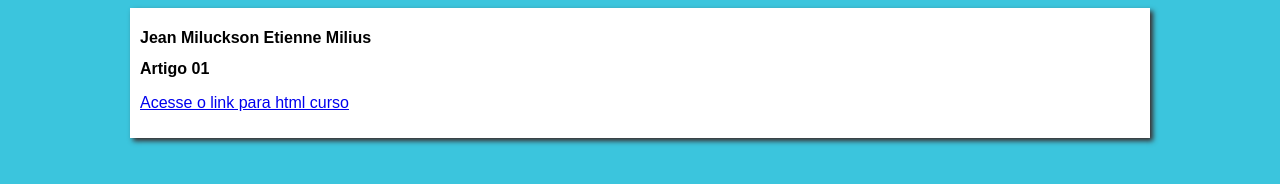
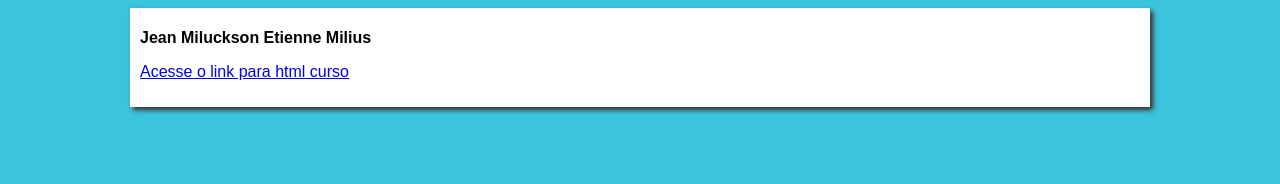
Before and after one commit to JeanMiluckson/siteJean, a plain HTML site: page index.html in a window 1280 px wide. Drawn offline with Linux system fonts and the light colour scheme.

Commit message:
rm article01

```diff
--- a/index.html
+++ b/index.html
@@ -14,7 +14,6 @@
             <h1><strong> Jean Miluckson Etienne Milius </strong></h1>
         </header>
         <article>
-            <h2>Artigo 01</h2>
             <p><a href="site02.html">Acesse o link para html curso</a></p>
         </article>
     </main>
```
